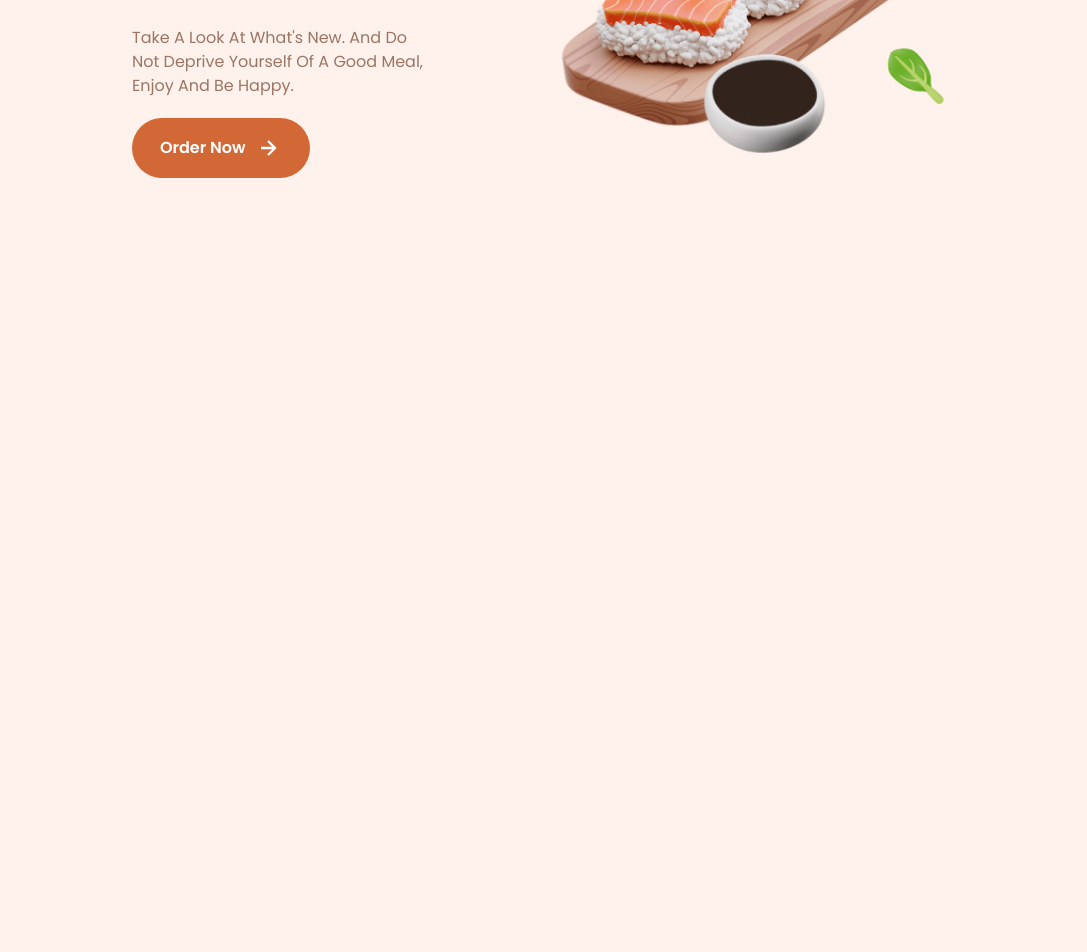
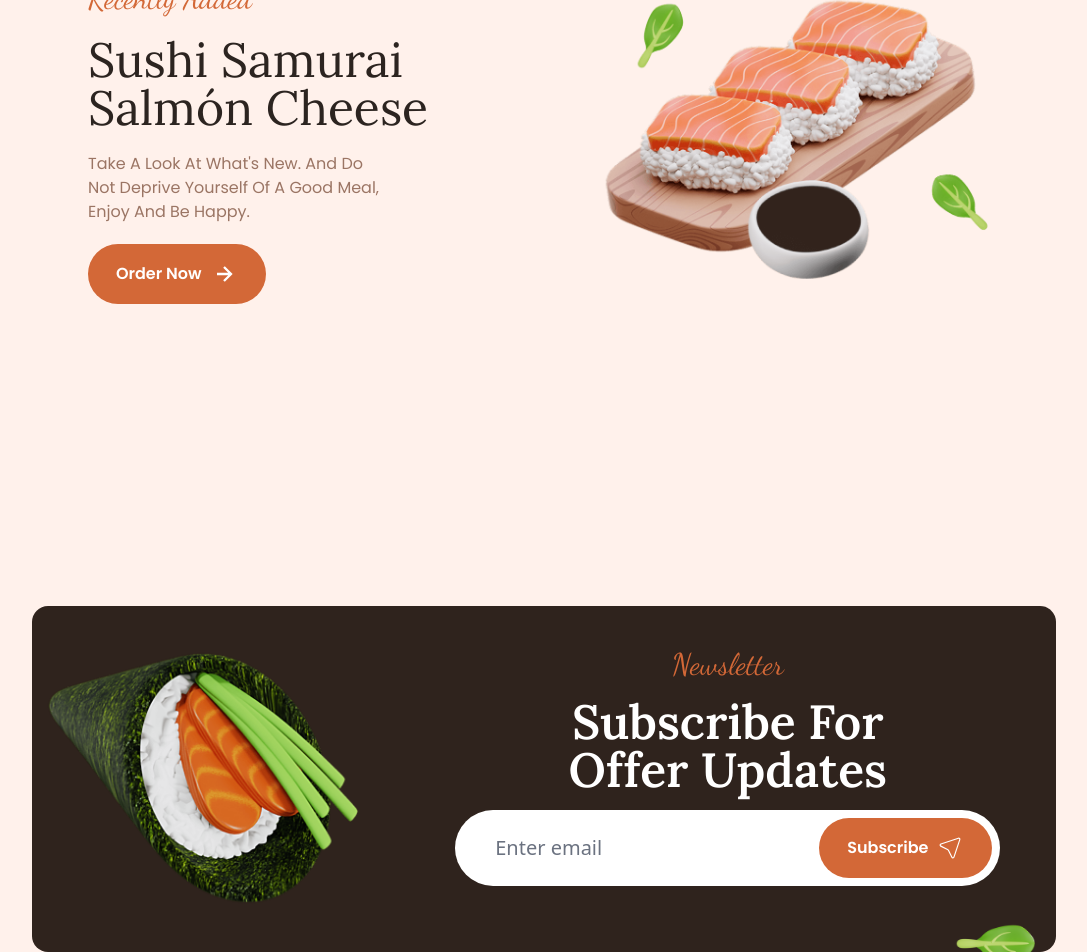
Before and after one commit to coder-kaleb/sushi, a Next.js app: page / in a window 1280 px wide. Shown: the part 2080-3032 px from the top of the page, without its empty margins (96-1183 px from the left). Before the commit the page ends 2622 px from the top, so only its background shows below. Built offline with nearby package versions, Linux system fonts and the light colour scheme.

Commit message:
subscribe page finished

```diff
--- a/app/page.tsx
+++ b/app/page.tsx
@@ -1,16 +1,20 @@
 import PopularFood from "@/components/PopularFood";
-import About from "../components/About";
-import Header from "../components/Nav";
-import Hero from "../components/Hero";
+import About from "@/components/About";
+import Header from "@/components/Nav";
+import Hero from "@/components/Hero";
 import RecentFood from "@/components/RecentFood";
+import Subscribe from "@/components/Subscribe";
 
 export default function Home() {
   return (
-    <main className={` min-h-screen px-4 sm:px-10  md:px-16 xl:px-32  `}>
+    <main
+      className={` mx-auto min-h-screen max-w-screen-2xl px-4 sm:px-10  md:px-16 xl:px-32  `}
+    >
       <Hero />
       <About />
       <PopularFood />
       <RecentFood />
+      <Subscribe />
     </main>
   );
 }
--- a/components/Hero.tsx
+++ b/components/Hero.tsx
@@ -1,6 +1,5 @@
 import { lora, poppins } from "../app/fonts";
-import { CiLocationArrow1 } from "react-icons/ci";
-import { BiRightArrowAlt } from "react-icons/bi";
+
 import Image from "next/image";
 import heroImg from "../public/home-sushi-rolls2.png";
 import Button from "./Button";
--- a/components/RecentFood.tsx
+++ b/components/RecentFood.tsx
@@ -5,8 +5,11 @@ import recentFood from "../public/recently-salmon-sushi.png";
 import Button from "./Button";
 function RecentFood() {
   return (
-    <section className="min-h-screen pt-28" id="recent">
-      <div className="flex flex-col items-center justify-center gap-16  lg:flex-row">
+    <section
+      className="flex min-h-screen w-full items-center justify-center"
+      id="recent"
+    >
+      <div className=" flex w-full flex-col items-center justify-around gap-10 lg:flex-row">
         <div className=" flex flex-col gap-5 capitalize">
           <span
             className={`${dancing_font.className} text-3xl text-orange max-lg:text-center`}
@@ -26,7 +29,7 @@ function RecentFood() {
             <Button animate={false} />
           </div>
         </div>
-        <div className="max-w-2xl">
+        <div className=" ">
           <Image
             src={recentFood}
             alt="recent-food"
--- /dev/null
+++ b/components/Subscribe.tsx
@@ -0,0 +1,56 @@
+import React from "react";
+import sushi from "../public/newsletter-sushi.png";
+import leaf from "../public/spinach-leaf.png";
+import Image from "next/image";
+import { CiLocationArrow1 } from "react-icons/ci";
+import { dancing_font, lora, poppins } from "@/app/fonts";
+function Subscribe() {
+  return (
+    <section className=" mx-auto max-w-screen-lg pt-16">
+      <div className="relative flex gap-10 overflow-clip rounded-2xl bg-[#2F231D] py-10 lg:justify-evenly ">
+        <Image
+          src={sushi}
+          alt="sushi-image"
+          className=" absolute w-44 object-contain max-lg:-left-24 max-lg:-top-9 md:w-52 lg:relative lg:w-80 "
+        />
+        <div className=" flex flex-col gap-4 px-7 text-center capitalize max-lg:w-full sm:px-12 lg:text-center">
+          <p
+            className={`${dancing_font.className} text-3xl text-orange
+        `}
+          >
+            newsletter
+          </p>
+          <p
+            className={`${lora.className} mx-auto max-w-sm text-center text-3xl font-semibold text-white lg:text-5xl`}
+          >
+            Subscribe For Offer Updates
+          </p>
+          <form className="max-mob:flex-col  mob:bg-white mob:gap-2 flex w-full items-center justify-between gap-5 rounded-full py-2 pl-5 pr-2  max-lg:flex-1 ">
+            <>
+              <input
+                type="text"
+                className=" w-full flex-1 rounded-full px-5 py-4 text-xl outline-none placeholder:text-gray-500"
+                placeholder="Enter email"
+              />
+            </>
+            <button
+              className={`flex items-center gap-2 rounded-full px-7 py-4 capitalize text-white  ${poppins.className} group bg-orange font-semibold outline-none max-lg:text-center`}
+            >
+              subscribe{" "}
+              <CiLocationArrow1 className="relative right-0 top-0 h-7 w-7 transition-all group-hover:-right-1" />
+            </button>
+          </form>
+        </div>
+        <Image
+          src={leaf}
+          alt="leaf"
+          width={40}
+          height={40}
+          className="absolute -bottom-8 right-10 rotate-90 object-contain"
+        />
+      </div>
+    </section>
+  );
+}
+
+export default Subscribe;
--- a/tailwind.config.ts
+++ b/tailwind.config.ts
@@ -9,24 +9,27 @@ const config: Config = {
   theme: {
     extend: {
       colors: {
-        'light-gray': '#2C2420',
-        'orange': '#D36837'
+        "light-gray": "#2C2420",
+        orange: "#D36837",
+      },
+      screens: {
+        mob: "480px",
       },
       keyframes: {
         slidein: {
           from: {
             opacity: "0",
-            transform: "translateY(-10px)"
+            transform: "translateY(-10px)",
           },
-           to: {
+          to: {
             opacity: "1",
-            transform: "translateY(0)"
-           }
-        }
+            transform: "translateY(0)",
+          },
+        },
       },
       animation: {
-        slidein: "slidein 1s ease var(--slidein-delay, 0) forwards"
-      }
+        slidein: "slidein 1s ease var(--slidein-delay, 0) forwards",
+      },
     },
   },
   plugins: [],
```
